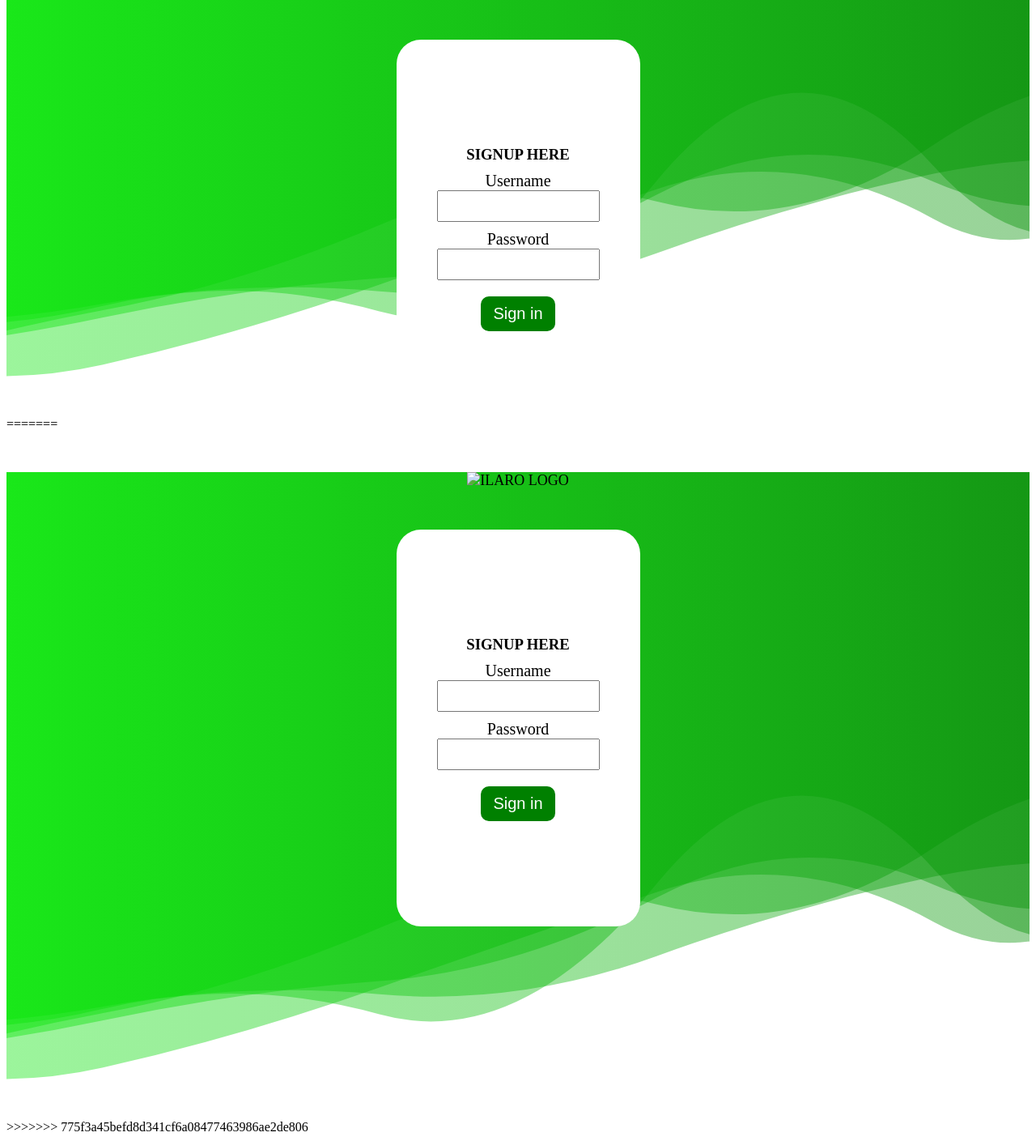
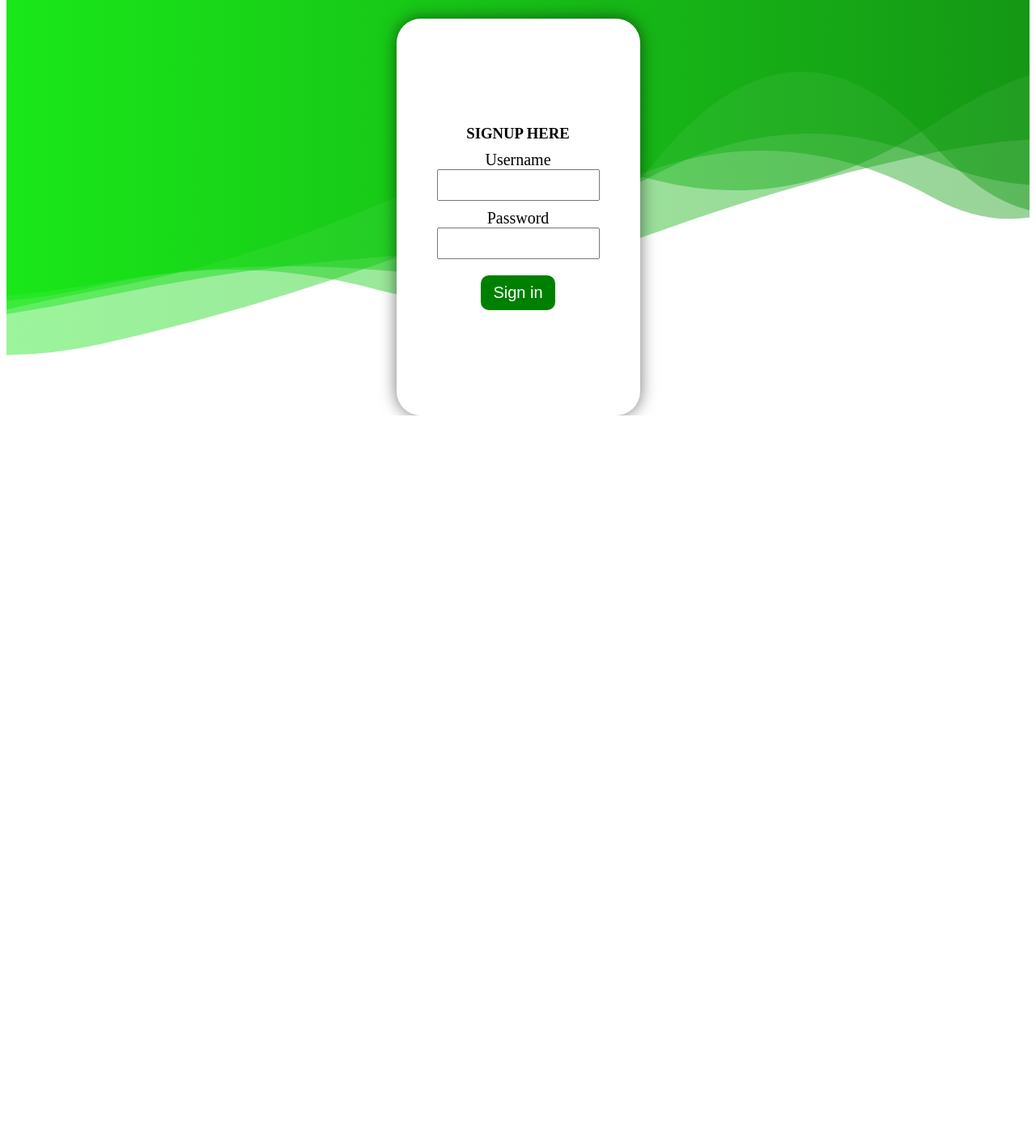
Before and after one commit to sowunmi-mayowa/alumni_portal, a PHP site: page /project/admin/signup.php in a window 1280 px wide. Shown: the part 361-1770 px from the top of the page at 81% size. After the commit the page ends 874 px from the top, so only its background shows below. Run offline with PHP 8.4, Linux system fonts and the light colour scheme; data that the repository does not hold is empty.

Commit message:
publish codes

```diff
--- a/admin/signup.php
+++ b/admin/signup.php
@@ -1,4 +1,3 @@
-<<<<<<< HEAD
 <?php
     require("../connection.php");
 
@@ -99,7 +98,7 @@
     </header>
 
         <div class="container">
-            <form method="POST">
+            <form method="POST" style="    box-shadow: 0px 0px 20px 0px #0000008c;">
             <h3 style="margin: 10px 0px;text-transform:uppercase;">SignUp Here</h3>
                 <label for="username">Username</label>
                 <input type="text" name="username" id="username" required>
@@ -110,117 +109,4 @@
         </div>
    </div>
 </body>
-=======
-<?php
-    require("../connection.php");
-
-    if ($_SERVER['REQUEST_METHOD'] == 'POST') {
-        $username = $_POST['username'];
-        $password = $_POST['password'];
-        function randomNum($length){
-         $text = "";
-         if ($length < 5) {
-             $length = 5;
-         }
-         $len = rand(4, $length);
-
-         for ($i=0; $i < $len; $i++) {
-             $text .= rand(0,9);
-         }
-         return $text;
-     }
-
-     if (!empty($username) && !empty($password) && !is_numeric($username)) {
-
-
-        $user_id = randomNum(20);
-        $query = "INSERT INTO `admin`(`user_id`, `username`, `password`) values ('$user_id', '$username', '$password')";
-
-        mysqli_query($conn, $query);
-        header("Location: index.php");
-        die;
-    }
-    else{
-        echo "please enter some valid information";
-    }
-    echo "wrong username or password";
-
- }
-?>
-<!DOCTYPE html>
-<html lang="en">
-<head>
-    <meta charset="UTF-8">
-    <meta name="viewport" content="width=device-width, initial-scale=1.0">
-    <title>Document</title>
-    <link rel="stylesheet" href="../css/style.css">
-    <style>
-        .container{
-            display: flex;
-            justify-content: center;
-            align-items: center;
-            margin-top: 50px;
-        }
-        header .container{
-            display: flex;
-            justify-content: center;
-            align-items: center;
-            font-size: 18px;
-            text-transform: uppercase;
-        }
-        header img{
-            height: auto;
-            max-width: 30%;
-        }
-        form{
-            display: flex;
-            justify-content: center;
-            align-items: center;
-            flex-direction: column;
-            background: white;
-            padding: 145px 50px;
-            border-radius: 30px;
-            height: 200px;
-        }
-        label{
-            text-align: left;
-            font-size: 20px;
-        }
-        input{
-            padding: 10px;
-            margin-bottom: 10px;
-        }
-        #button{
-            padding: 10px 15px;
-            margin-top: 10px;
-            background: green;
-            border: none;
-            color: white;
-            border-radius: 10px;
-            font-size: 20px;
-            cursor: pointer;
-        }
-    </style>
-</head>
-<body>
-   <div class="test-bg" style="height: 100vh;">
-   <header>
-        <div class="container">
-            <img src="../bgs/header-logo.png" alt="ilaro logo" >
-        </div>
-    </header>
-
-        <div class="container">
-            <form method="POST">
-            <h3 style="margin: 10px 0px;text-transform:uppercase;">SignUp Here</h3>
-                <label for="username">Username</label>
-                <input type="text" name="username" id="username" required>
-                <label for="password">Password</label>
-                <input type="password" name="password" id="password" required>
-                <input type="submit" value="Sign in" id="button">
-            </form>
-        </div>
-   </div>
-</body>
->>>>>>> 775f3a45befd8d341cf6a08477463986ae2de806
 </html>
```
Also changed, not shown: routes/fetch.php (+0 -67 lines).
